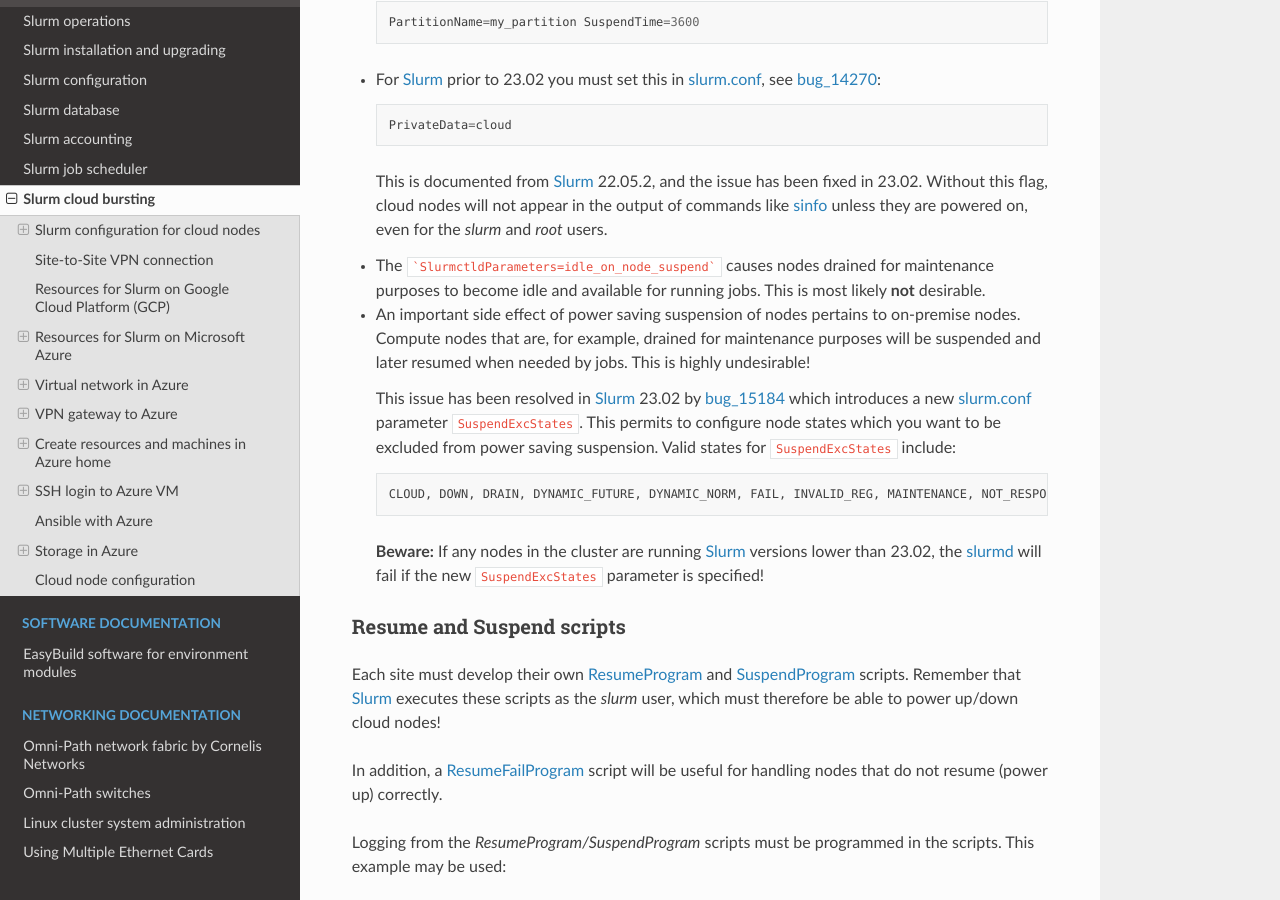
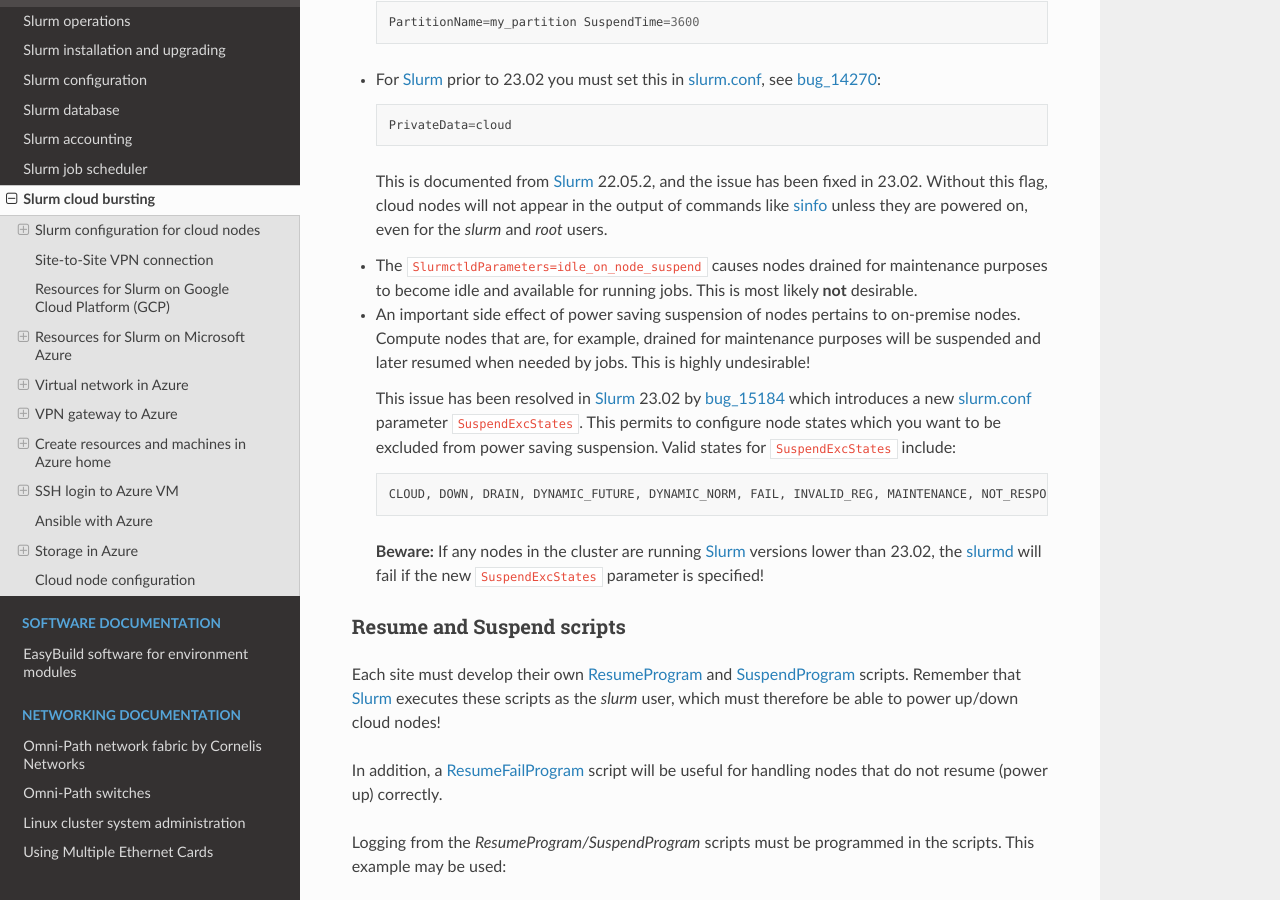
Before and after one commit to OleHolmNielsen/Niflheim_system, a Sphinx documentation site: the page built from docs/Slurm_cloud_bursting.rst, in a window 1280 px wide and 900 px high, scrolled down 2303 px. Built offline with Sphinx 7.4.7 and the Read the Docs theme 2.0.0, drawn with Linux system fonts in a browser that asks for light colours.

Commit message:
Minor edit

````diff
--- a/docs/Slurm_cloud_bursting.rst
+++ b/docs/Slurm_cloud_bursting.rst
@@ -92,7 +92,7 @@
   This is documented from Slurm_ 22.05.2, and the issue has been fixed in 23.02.
   Without this flag, cloud nodes will not appear in the output of commands like sinfo_ unless they are powered on, even for the *slurm* and *root* users.
 
-* The ```SlurmctldParameters=idle_on_node_suspend``` causes nodes drained for maintenance purposes to become idle and available
+* The ``SlurmctldParameters=idle_on_node_suspend`` causes nodes drained for maintenance purposes to become idle and available
   for running jobs.
   This is most likely **not** desirable.
 
````
